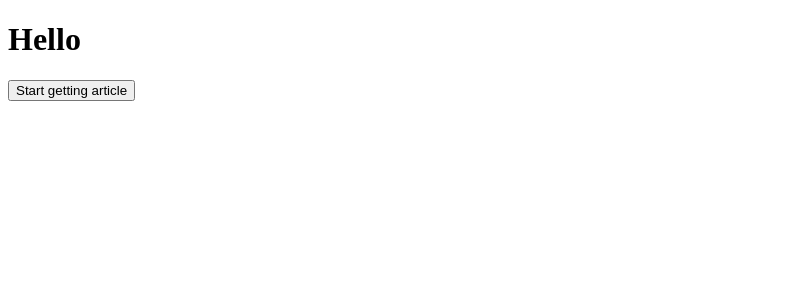
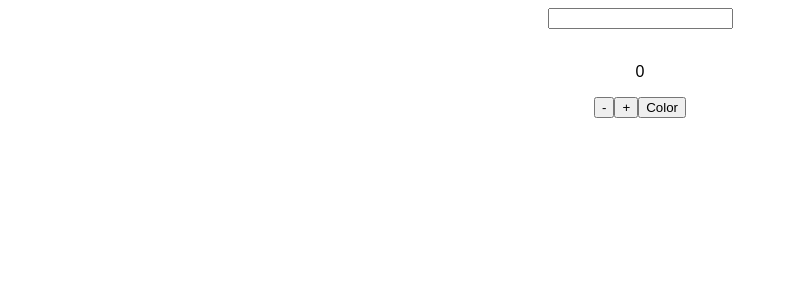
Before and after one commit to Selimology/basicsOfReact, a React (Create React App) app: page / in a window 1280 px wide. Shown: the top 300 px of the page, without its empty margins (0-788 px from the left). Built offline with nearby package versions, Linux system fonts and the light colour scheme.

Commit message:
converting count useState to useReducer

```diff
--- a/src/App.js
+++ b/src/App.js
@@ -1,37 +1,45 @@
 import "./styles.css";
-import { useReducer } from "react";
+import { useReducer, useState } from "react";
 
-const initialState = {
-  isLoading: false,
-  error: null,
-  data: null
-};
+//define reducer (state,action)
 
 const reducer = (state, action) => {
-  console.log("reducer", state, action);
-
   switch (action.type) {
-    case "getArticleStart":
-      return {
-        ...state,
-        isLoading: true
-      };
+    case "increment":
+      return { count: state.count + 1 };
+    case "decrement":
+      return { count: state.count - 1 };
     default:
-      return state;
+      throw new Error();
   }
-
-  return state;
 };
 
 export default function App() {
-  const [state, dispatch] = useReducer(reducer, initialState);
-  console.log("render", state);
+  const [state, dispatch] = useReducer(reducer, {
+    count: 0
+  });
+
+  //Converting from useState to useReducer
+  const [userInput, setUserInput] = useState("");
+  // const [count, setCount] = useState(0);
+  const [color, setColor] = useState(false);
+
   return (
-    <>
-      <h1>Hello</h1>
-      <button onClick={() => dispatch({ type: "getArticleStart" })}>
-        Start getting article
-      </button>
-    </>
+    <main className="App" style={{ color: color ? "#FFF" : "#FFF952" }}>
+      <input
+        type="text"
+        value={userInput}
+        onChange={(e) => setUserInput(e.target.value)}
+      />
+      <br />
+      <br />
+      <p>{state.count}</p>
+      <section>
+        <button onClick={() => dispatch({ type: "decrement" })}>-</button>
+        <button onClick={() => dispatch({ type: "increment" })}>+</button>
+        <button onClick={() => setColor((prev) => !prev)}>Color</button>
+      </section>
+      <p>{userInput}</p>
+    </main>
   );
 }
--- a/src/styles.css
+++ b/src/styles.css
@@ -1,4 +1,11 @@
 .App {
   font-family: sans-serif;
   text-align: center;
+  color: black;
 }
+
+*,
+body,
+html {
+  color: black;
+}
```
